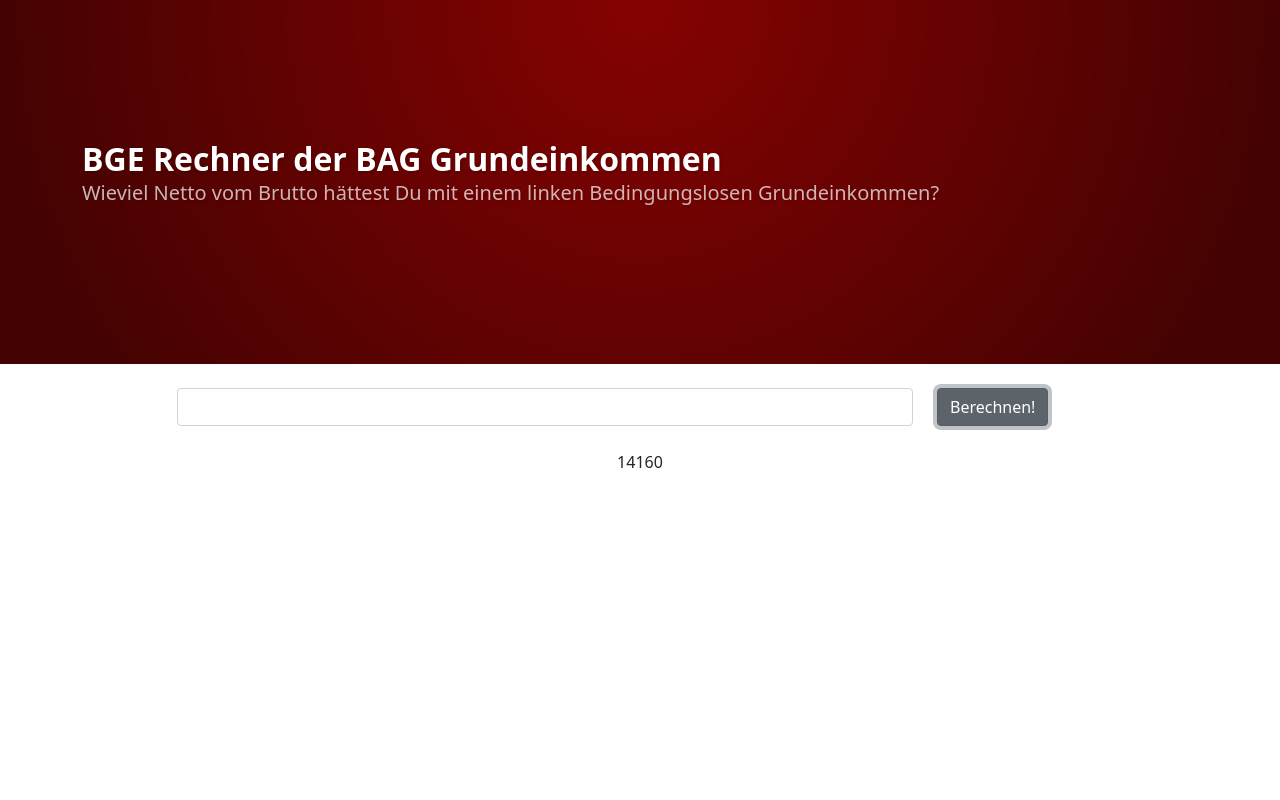
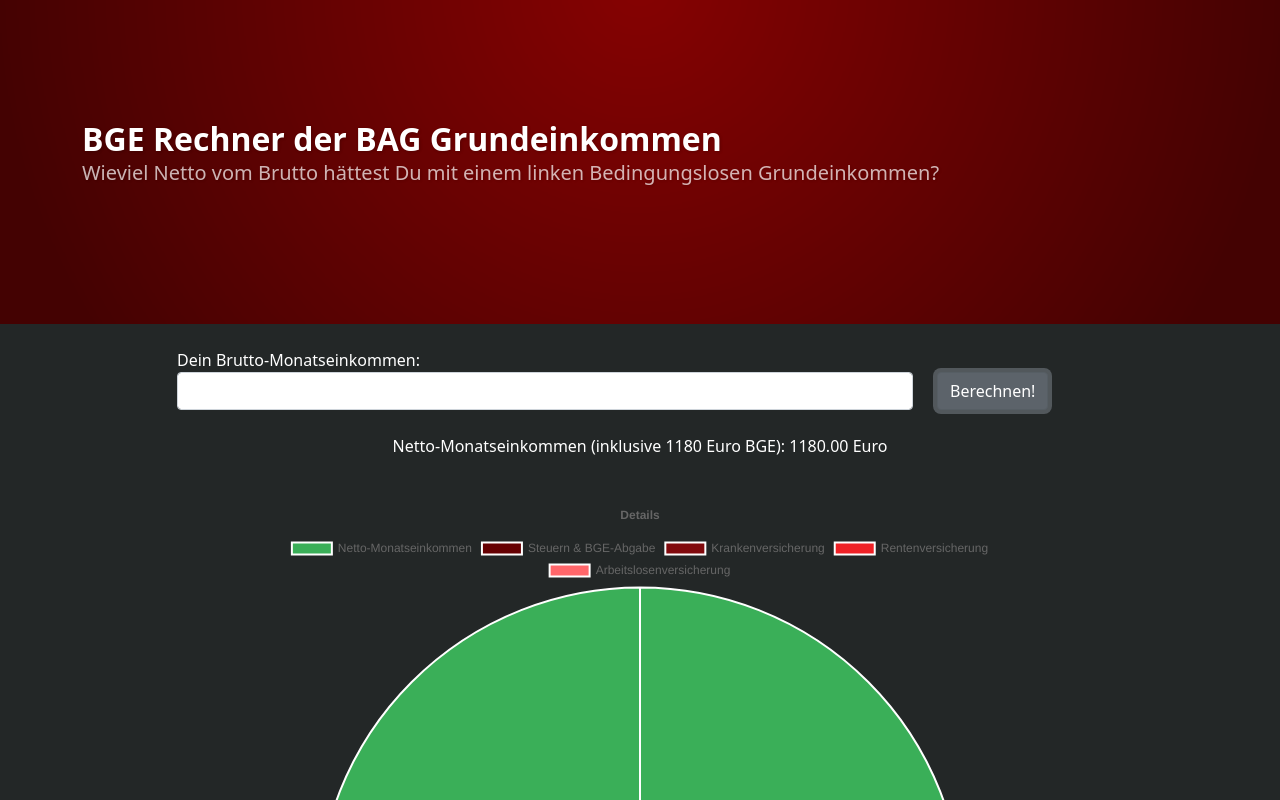
Before and after one commit to Moritz030/bgerechner_js, a plain HTML site: page index.html in a window 1280 px wide. Both pictures are taken after a click on the link "Berechnen!". Shown: the top 800 px of the page. Drawn offline with nearby package versions, Linux system fonts and the light colour scheme.

Commit message:
added chart

```diff
--- a/css/style.css
+++ b/css/style.css
@@ -1,7 +1,7 @@
 .banner {
   background-size: cover;
   background-position: center;
-  padding: 140px 0;
+  padding: 120px 0;
 }
 
 .banner h1 {
--- a/index.html
+++ b/index.html
@@ -9,7 +9,7 @@
         <script src="https://cdn.jsdelivr.net/npm/bootstrap@5.1.3/dist/js/bootstrap.bundle.min.js" integrity="sha384-ka7Sk0Gln4gmtz2MlQnikT1wXgYsOg+OMhuP+IlRH9sENBO0LRn5q+8nbTov4+1p" crossorigin="anonymous"></script>
         <link href="https://cdn.jsdelivr.net/npm/bootstrap@5.1.3/dist/css/bootstrap.min.css" rel="stylesheet" integrity="sha384-1BmE4kWBq78iYhFldvKuhfTAU6auU8tT94WrHftjDbrCEXSU1oBoqyl2QvZ6jIW3" crossorigin="anonymous">
     </head>
-    <body>
+    <body style="background-color:rgb(35, 39, 39);">
       <div class="banner" style="background-image: linear-gradient(rgba(0,0,0,0.4),rgba(0,0,0,0.4)), url(./img/banner.png);">
         <div class="container">
           <h1>BGE Rechner der BAG Grundeinkommen</h1>
@@ -21,19 +21,22 @@
           <div class="row">
             <div class="col-1"></div>
             <div class="col-8">
+              <label for="income-value" style="color:rgb(255, 255, 255);">Dein Brutto-Monatseinkommen:</label>
               <input type="number" class="form-control" id="income-value"/>
             </div>
-            <div class="col-2">
+            <div class="col-2 mt-4">
               <a href="#" class="btn btn-secondary" id="calculate-btn">Berechnen!</a>
             </div>
             <div class="col-1"></div>
           </div>
           <div class = "row text-center mt-4">
-            <p id="result"></p>
+            <p id="result" style="color:rgb(255, 255, 255);"></p>
           </div>
-         <div class = "row">
-           <canvas id="myChart"></canvas>
-         </div>
+          <div class = "row mt-4">
+            <div class="col-2"></div>
+            <div class="col-8"><canvas id="myChart"></canvas></div>
+            <div class="col-2"></div>
+          </div>
       </div>
       <script src="./javascript/index.js"></script>
     </body>
--- a/javascript/index.js
+++ b/javascript/index.js
@@ -2,10 +2,6 @@
 const calculateBtn = document.querySelector("#calculate-btn");
 const result = document.querySelector("#result");
 const basicIncome = 1180.0;
-
-calculateBtn.addEventListener('click', () => {
-  result.innerText = nettoUtopia(incomeValue.value)
-});
 
 const bgeSozialabgaben = (income, independent = false) => {
   const li = [16, 8, 1]; // krank, rente, alos
@@ -40,3 +36,56 @@
   taxesBGE = bgeTaxesAndBgeAbg(income);
   return income - taxesBGE - bgeSozial.reduce((val1,val2) => val1+val2) + basicIncome*12;
 }
+
+
+// here starts the chart part:
+
+const labels = [
+  'Netto-Monatseinkommen', 'Steuern & BGE-Abgabe', 'Krankenversicherung', 'Rentenversicherung', 'Arbeitslosenversicherung'
+];
+
+let data = {
+  datasets: [{
+    label: 'BGE',
+    backgroundColor: ['rgb(58, 175, 88)', 'rgb(102, 0, 2)', 'rgb(129, 10, 13)', 'rgb(239, 33, 38)', 'rgb(255, 102, 106)'],
+    data: [],
+  }]
+};
+
+let config = {
+  type: 'pie',
+  data: data,
+  options: {
+    plugins: {
+      title: {
+        display: false,
+        text: 'Details'
+      },
+      legend: {
+        position: 'top',
+      },
+    },
+    responsive: true
+  }
+};
+
+const myChart = new Chart(
+  document.getElementById('myChart'),
+  config
+);
+
+calculateBtn.addEventListener('click', () => {
+  result.innerText = 'Netto-Monatseinkommen (inklusive ' + basicIncome + ' Euro BGE): ' + (nettoUtopia(incomeValue.value*12)/12).toFixed(2) + ' Euro';
+
+  let data = {
+    labels: labels,
+    datasets: [{
+      label: 'BGE',
+      backgroundColor: ['rgb(58, 175, 88)', 'rgb(102, 0, 2)', 'rgb(129, 10, 13)', 'rgb(239, 33, 38)', 'rgb(255, 102, 106)'],
+      data: [nettoUtopia(incomeValue.value*12)/12, bgeTaxesAndBgeAbg(incomeValue.value*12)/12, bgeSozialabgaben(incomeValue.value*12, independent = false)[0]/12, bgeSozialabgaben(incomeValue.value*12, independent = false)[1]/12, bgeSozialabgaben(incomeValue.value*12, independent = false)[2]/12],
+    }]
+  };
+  myChart.config.options.plugins.title.display = true;
+  myChart.data = data;
+  myChart.update();
+});
```
